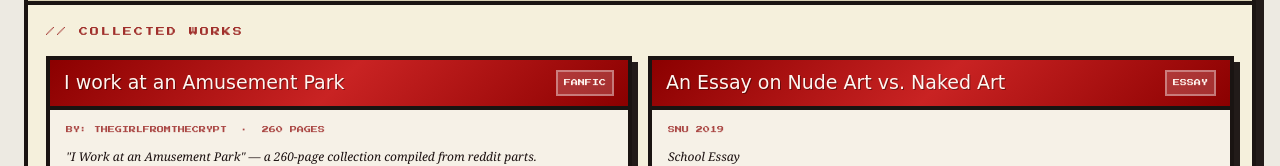
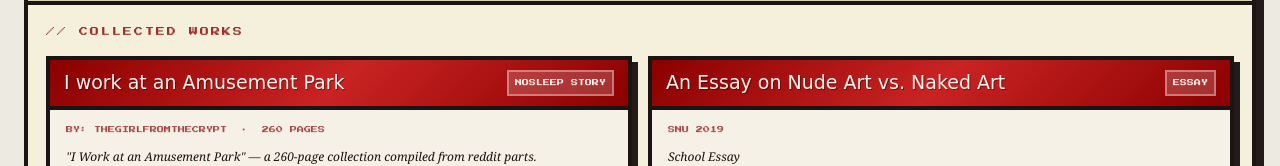
Before and after one commit to elkreativelibrary/elkreativelibrary, a plain HTML site: page writing.html in a window 1280 px wide. Shown: the part 348-514 px from the top of the page. Drawn offline with Linux system fonts and the light colour scheme; a web font is replaced by a local one.

Commit message:
Update writing.html

```diff
--- a/writing.html
+++ b/writing.html
@@ -358,7 +358,7 @@
             <article class="entry-card">
               <div class="entry-ribbon">
                 <span class="ribbon-title">I work at an Amusement Park</span>
-                <span class="ribbon-tag">FANFIC</span>
+                <span class="ribbon-tag">NOSLEEP STORY</span>
               </div>
               <div class="entry-body">
                 <div class="entry-meta">BY: THEGIRLFROMTHECRYPT &nbsp;·&nbsp; 260 PAGES</div>
```
